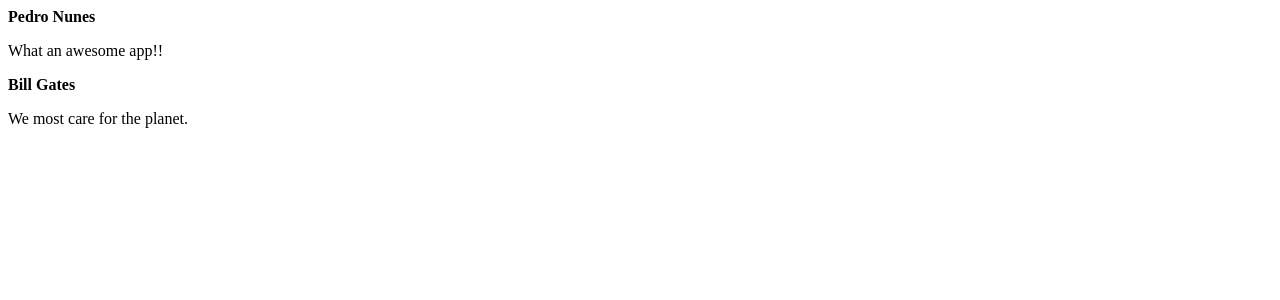
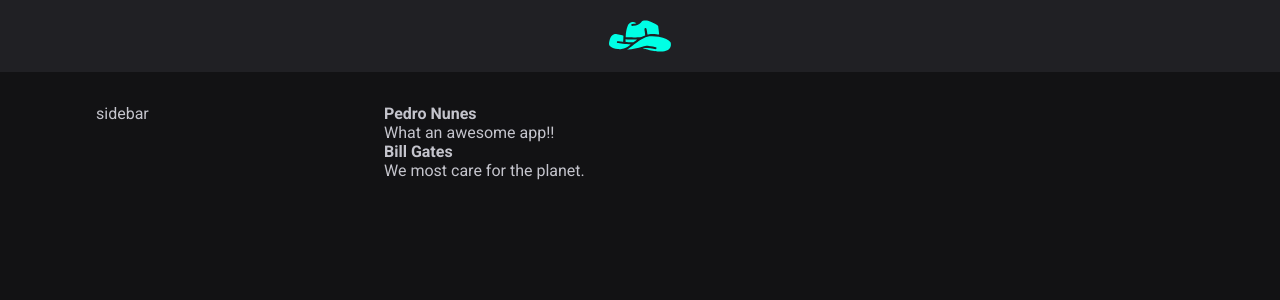
Before and after one commit to pedrofnuness/ws-feed, a React (Vite) app: page / in a window 1280 px wide. Shown: the top 300 px of the page. Built offline with nearby package versions, Linux system fonts and the light colour scheme.

Commit message:
feat: implemented Header and Sidebar components

```diff
--- a/src/App.jsx
+++ b/src/App.jsx
@@ -1,8 +1,18 @@
 import { Post } from './Post'
+import { Header } from './components/Header'
+
+import './global.css'
+import styles from './App.module.css'
+import { Sidebar } from './components/Sidebar'
 
 export function App() {
   return (
     <div>
+      <Header />
+
+      <div className={styles.wrapper}>
+        <Sidebar />
+        <main>
           <Post
             author="Pedro Nunes"
             content="What an awesome app!!"
@@ -11,7 +21,8 @@ export function App() {
             author="Bill Gates"
             content="We most care for the planet."
           />
-      <Post />
+        </main>
+      </div>
     </div>
   )
 }
--- /dev/null
+++ b/src/App.module.css
@@ -0,0 +1,10 @@
+.wrapper {
+  max-width: 70rem;
+  margin: 2rem auto;
+  padding: 0 1rem;
+
+  display: grid;
+  grid-template-columns: 256px 1fr;
+  gap: 2rem;
+  align-items: flex-start;
+}
```
Lines whose indentation alone changed are shown as unchanged.
